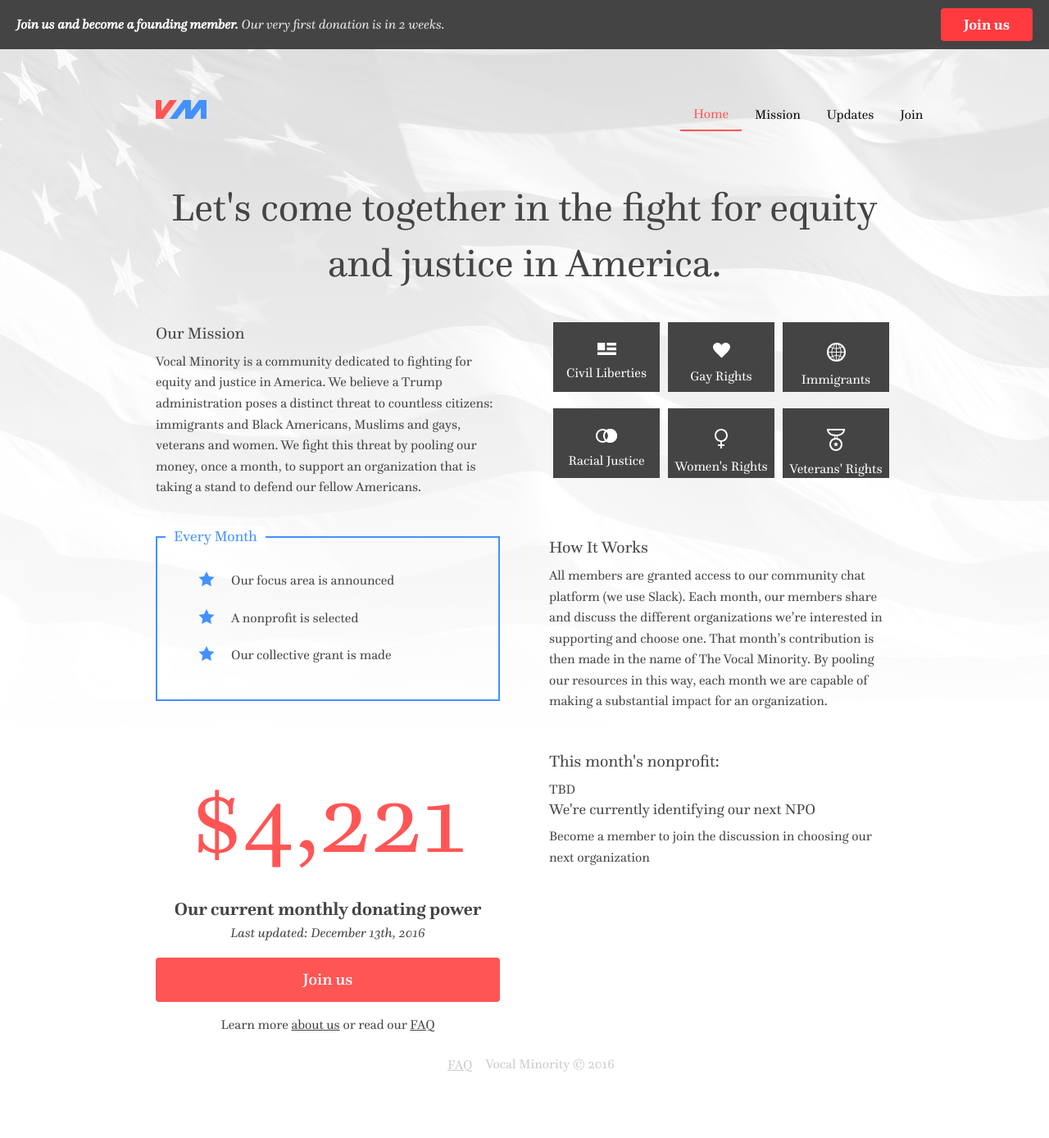
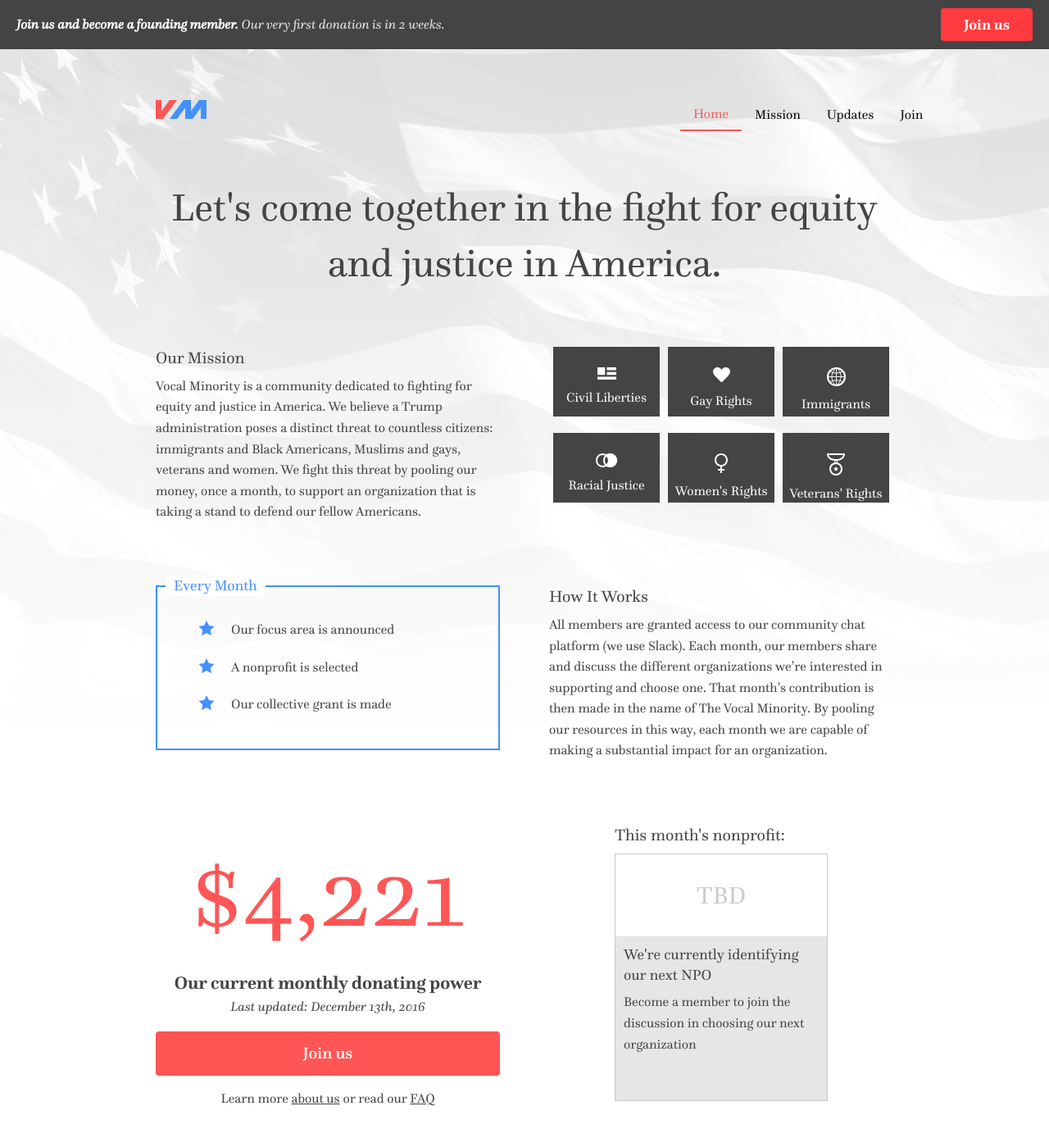
Before and after one commit to VocalMinority/vocalminority.us, a Jekyll site: the page built from index.html, in a window 1280 px wide and 1400 px high. Shown: the top 1388 px of the window at 82% size. Built offline with Jekyll 4.4.1, drawn with Linux system fonts in a browser that asks for light colours; nearby versions of some CDN libraries.

Commit message:
Start styling nonprofit cards

```diff
--- /dev/null
+++ b/_sass/components/_nonprofit-card.scss
@@ -0,0 +1,17 @@
+.nonprofit-card {
+  border: 1px solid $medium-gray;
+}
+
+.nonprofit-card-header {
+  height: 100px;
+  line-height: 100px;
+  text-align: center;
+  color: $medium-gray;
+  font-size: rem-calc(30);
+}
+
+.nonprofit-card-body {
+  background-color: $light-gray;
+  padding: 10px;
+  min-height: 200px;
+}
--- a/_sass/pages/_index.scss
+++ b/_sass/pages/_index.scss
@@ -1,5 +1,5 @@
 section {
-  margin: 30px 0;
+  margin: 60px 0;
 }
 .current-donation {
   color: $secondary-color;
--- a/css/main.scss
+++ b/css/main.scss
@@ -110,6 +110,7 @@
 @import 'components/header';
 @import 'components/manifesto';
 @import 'components/mailchimp';
+@import 'components/nonprofit-card';
 @import 'components/signup_form';
 
 // Page specific styles
--- a/index.html
+++ b/index.html
@@ -64,7 +64,7 @@ flag: true
   </div>
 </section>
 
-<div class="section row">
+<section class="row">
   <div class="columns medium-6 text-center">
     <h3 class="current-donation">$4,221</h3>
     <p>
@@ -74,7 +74,7 @@ flag: true
     <a href="/join.html" class="button large expanded secondary">Join us</a>
     <p class="learn-more">Learn more <a href="/mission.html">about us</a> or read our <a href="/faq.html">FAQ</a></p>
   </div>
-  <div class="columns medium-6">
+  <div class="columns medium-4 medium-offset-1 end">
     <h3>This month's nonprofit:</h3>
     {% if site.current_nonprofit %}
       {% include current-nonprofit.html %}
@@ -82,4 +82,4 @@ flag: true
       {% include choosing-nonprofit.html %}
     {% endif %}
   </div>
-</div>
+</section>
```
